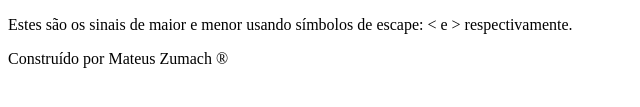
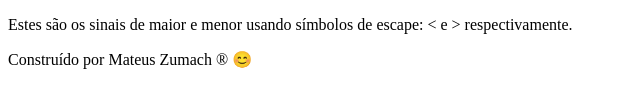
Before and after one commit to Zumassss/SI1N-CSW2026-1, a plain HTML site: page Aula-01/index.html in a window 1280 px wide. Shown: the part 417-524 px from the top of the page, 0-640 px from the left. Drawn offline with Linux system fonts and the light colour scheme.

Commit message:
Add files via upload

```diff
--- a/Aula-01/index.html
+++ b/Aula-01/index.html
@@ -22,7 +22,7 @@
     Estes são os sinais de maior e menor usando símbolos de escape: &lt; e &gt; respectivamente.
 </p>
 
-<p>Construído por Mateus Zumach &reg;</p>
+<p>Construído por Mateus Zumach &reg; &#x1F60A; </p>
 </body>
 </html></p>
 
```
